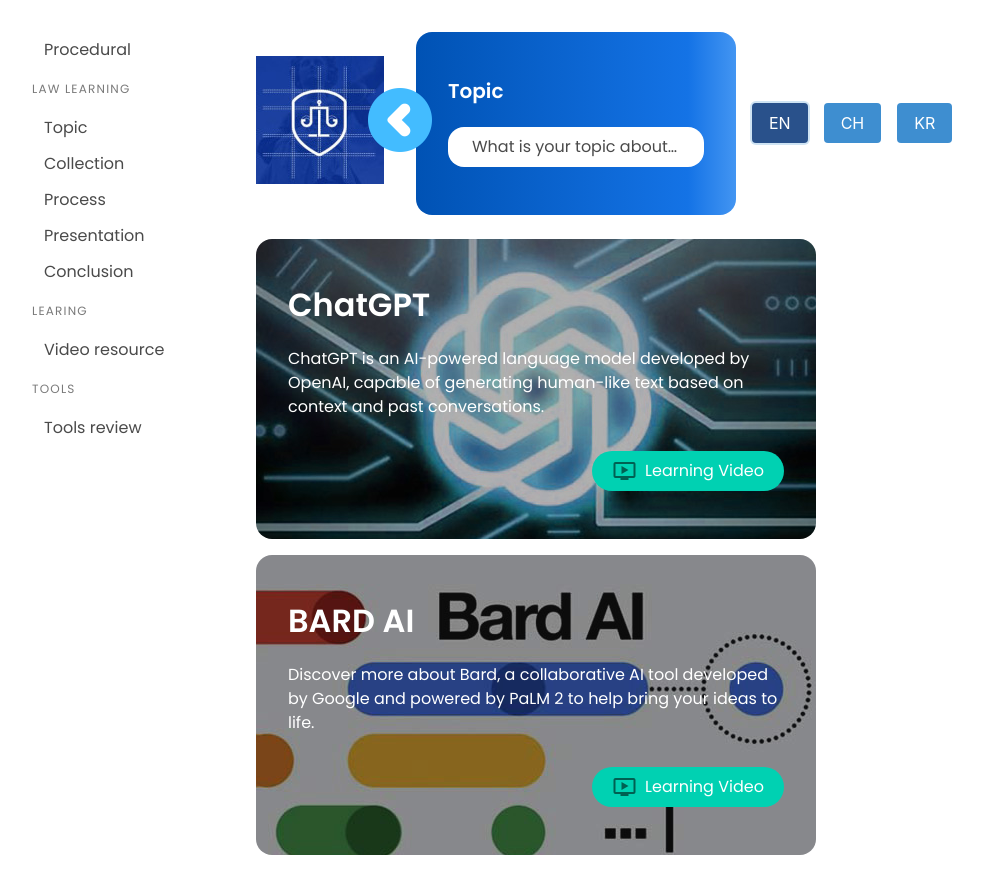
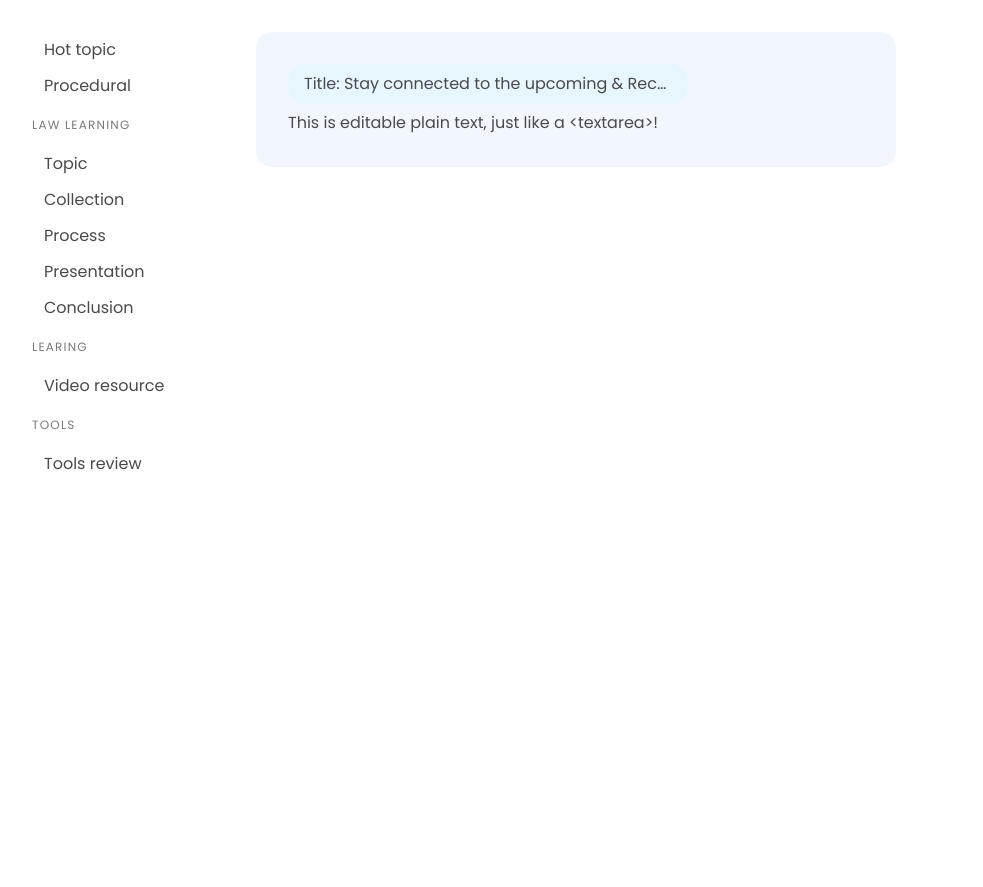
Before and after one commit to vaiueplus/vaiueplus.github.io, a Next.js app: page /platform in a window 1280 px wide. Shown: the whole page, without its empty margins (0-983 px from the left). After the commit the page ends 800 px from the top, so only its background shows below. Built offline with nearby package versions, Linux system fonts and the light colour scheme.

Commit message:
Refine UI and add slate plugin
Button href, email send feedback

```diff
--- a/package.json
+++ b/package.json
@@ -16,6 +16,9 @@
     "next": "13.4.19",
     "react": "18.2.0",
     "react-dom": "18.2.0",
+    "slate": "^0.100.0",
+    "slate-history": "^0.100.0",
+    "slate-react": "^0.100.1",
     "styled-components": "^6.0.8",
     "typescript": "5.2.2"
   },
--- a/src/app/home_page_component/main_body_component.tsx
+++ b/src/app/home_page_component/main_body_component.tsx
@@ -21,9 +21,9 @@
                     <p>讓All-in-one平台提供最新且最正確的AI工具&資訊</p>
                     <p>讓您在工作流程上更加快速且高效率, 在法律學習&工作流程上更加得心應手</p>
                     </section>
-                    <Link className="home_page_main_start block" href="#">開始試用</Link>
+                    <Link className="home_page_main_start block" href="/platform/">開始試用</Link>
                     <br></br>
-                    <Link className="home_page_main_subscribe block" href="#">訂閱最新消息</Link>
+                    <Link className="home_page_main_subscribe block" href="#home_page_subscription">訂閱最新消息</Link>
                 </div>
             </div>
 
--- a/src/app/home_page_component/subscription_compoenent.tsx
+++ b/src/app/home_page_component/subscription_compoenent.tsx
@@ -3,7 +3,7 @@
 export const RenderSubscriptionComponent  = () => {
 
     return (
-        <section className="home_page_subscription">
+        <section className="home_page_subscription" id="home_page_subscription">
         <div className="container">
             <div className="columns is-vcentered">
 
@@ -17,6 +17,7 @@
                         <button><img src={Combine_Path("texture/icon/mail.png")}></img>Subscription</button>
                         <input placeholder="Email address"></input>
                     </div>
+                    <p className="email_indication"></p>
                 </div>
 
                 <div className="column">
--- a/src/app/layout.tsx
+++ b/src/app/layout.tsx
@@ -1,4 +1,4 @@
-import '../../styles/globals.scss'
+import '/styles/globals.scss';
 
 export default function RootLayout({
   children,
--- /dev/null
+++ b/src/app/platform/hottopic/hottopic.scss
@@ -0,0 +1,25 @@
+@use '/styles/variable' as v;
+
+.post-board {
+    width: 40em;
+    background-color: v.$color_white_dark;
+    padding: 2em;
+    border-radius: 1em;
+
+    .news_feed {
+        border-radius: 1em;
+        padding: 0.5em 1em;
+        background-color: v.$color_shallow_blue;
+        width: 25em;
+        font-size: 1em;
+        display:inline-block;
+
+        overflow:hidden;
+        white-space: nowrap;
+        text-overflow: ellipsis;
+
+        @media screen and (max-width: 768px) {
+            display: none;
+        }
+    }
+}
--- /dev/null
+++ b/src/app/platform/hottopic/page.tsx
@@ -0,0 +1,30 @@
+'use client'
+import './hottopic.scss';
+import React, { useMemo } from 'react'
+import { createEditor, Descendant } from 'slate'
+import { Slate, Editable, withReact } from 'slate-react'
+import { withHistory } from 'slate-history'
+
+export default function RenderHotTopicPage() {
+    const editor = useMemo(() => withHistory(withReact(createEditor())), []);
+
+    const is_readonly = true;
+
+    return (
+        <div className="post-board">
+        <h2 className="news_feed">Title: Stay connected to the upcoming & Recent jobs</h2>
+        <Slate editor={editor} initialValue={initialValue}>
+            <Editable readOnly={is_readonly} placeholder="Enter some plain text..." />
+        </Slate>
+        </div>
+    )
+}
+
+const initialValue: any[] = [
+    {
+      type: 'paragraph',
+      children: [
+        { text: 'This is editable plain text, just like a <textarea>!' },
+      ],
+    },
+  ]
--- a/src/app/platform/page.tsx
+++ b/src/app/platform/page.tsx
@@ -1,4 +1,4 @@
-import FieldSelectionPage from './procedural/topic/page'
+import HotTopicPage from './hottopic/page'
 
 export default function Home() {
 
@@ -6,7 +6,7 @@
 
   return (
     <div>
-      <FieldSelectionPage></FieldSelectionPage>
+      <HotTopicPage></HotTopicPage>
     </div>
   )
 }
--- a/src/app/platform/procedural/ClientSideComponents.tsx
+++ b/src/app/platform/procedural/ClientSideComponents.tsx
@@ -73,11 +73,11 @@
             <div className="component_parent"><img src={parent_interface.thumbnail == undefined ? "" : parent_interface.thumbnail}></img></div>
             <Link href={parent_interface.path}><img src= {Combine_Path("texture/other/back.png")}></img></Link>
             <ShareTopicComponent is_link={false} topic_interface={topic_interface}></ShareTopicComponent>
-            <div className="component_langs">
+            {/* <div className="component_langs">
                 <button className="button is-info" key={LangCodeTable.English} onClick={ () => lang_callback(LangCodeTable.English)}>EN</button>
                 <button className="button is-info" key={LangCodeTable.Mandarin_TW} onClick={ () => lang_callback(LangCodeTable.Mandarin_TW)}>CH</button>
                 <button className="button is-info" key={LangCodeTable.Korean} onClick={ () => lang_callback(LangCodeTable.Korean)}>KR</button>
-            </div>
+            </div> */}
         </div>
     );
 }
--- a/src/app/platform/sidebar/SideDomElements.tsx
+++ b/src/app/platform/sidebar/SideDomElements.tsx
@@ -6,6 +6,7 @@
   return <div className='menu desktop-menu'>
 
 	<ul className='menu-list'>
+		<SidebarDesktopLink name="Hot topic" url="/platform/hottopic"></SidebarDesktopLink>
 		<SidebarDesktopLink name="Procedural" url="/platform/procedural"></SidebarDesktopLink>
 	</ul>
 
@@ -62,6 +63,7 @@
 		<div className="navbar-menu">
 			<div className="navbar-start">
 				<div className="navbar-item has-dropdown is-hoverable">
+					<SidebarMobileLink name="Hot topic" url="/platform/hottopic" classname='navbar-link'></SidebarMobileLink>
 					<SidebarMobileLink name="Procedural" url="/platform/procedural/topic" classname='navbar-link'></SidebarMobileLink>
 
 					<div className="navbar-dropdown">
--- a/src/static_data.ts
+++ b/src/static_data.ts
@@ -28,7 +28,7 @@
     SUBJECT_LAW_LEARNING : {
 
         id: PageIDTable.Law_Learning,
-        path: "/procedural",
+        path: "/platform/procedural",
         title: "Law Learning",
         thumbnail: Combine_Path("texture/icon/law_learning.jpg"),
         description: "For law user to study accelerated",
--- a/src/utility/dynamic_utility.ts
+++ b/src/utility/dynamic_utility.ts
@@ -42,3 +42,20 @@
 
     return result;
   }
+
+  export function DoDelayAction(time : number, callback: () => void) : Promise<void> {
+    return new Promise(function (resolve, reject) {
+        let flag = false;
+        (
+            function waitForFoo(){
+                if (flag) {
+
+                  if (callback != null) callback();
+                  return resolve();
+                }
+
+                flag = true;
+                setTimeout(waitForFoo, time);
+        })();
+    });
+}
```
Also changed, not shown: src/app/home_page_component/home_page_client.tsx (+17 -2 lines), 1 other file (tests, documents, lock files or other folders).
